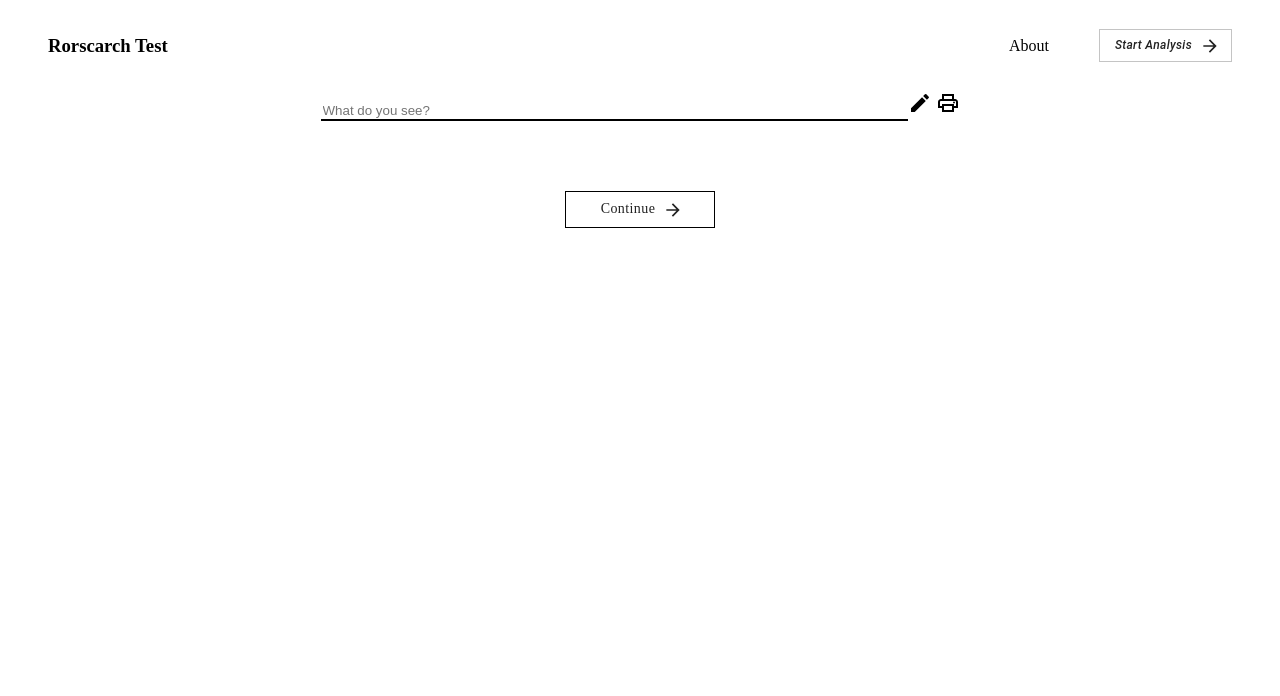
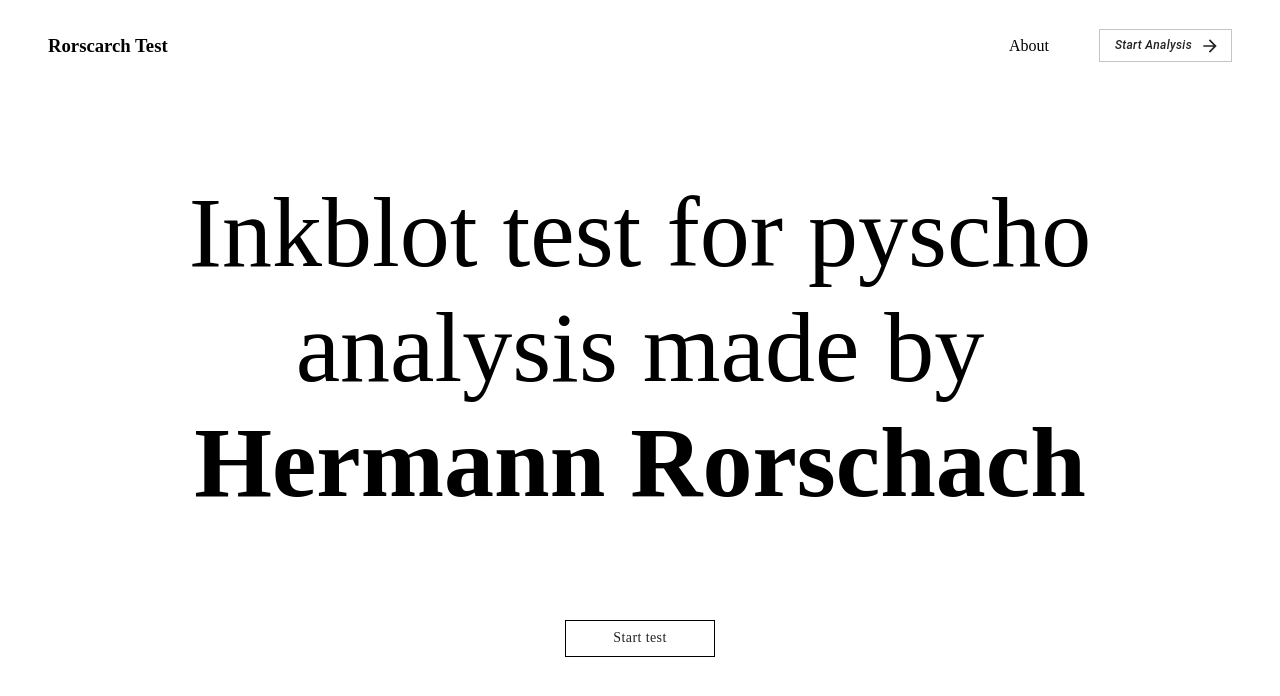
Before and after one commit to Sushant-Shrestha/Inkblot, a React (Create React App) app: page / in a window 1280 px wide. Shown: the top 696 px of the page. Built offline with nearby package versions, Linux system fonts and the light colour scheme.

Commit message:
Base build complete

```diff
--- a/src/App.js
+++ b/src/App.js
@@ -36,15 +36,17 @@ class App extends React.Component {
            <Sex changePage={this.changePage}/>,
            <Age changePage={this.changePage}/>,
            <Career changePage={this.changePage}/>,
-           <Webcam changePage={this.changePage} webcamControl={this.webcamControl}/>
+           <Webcam changePage={this.changePage} webcamControl={this.webcamControl}/>,
+           <Inkblot changePage={this.changePage}/>,
+           <End changePage={this.changePage}/>,
           ]
 
   render() {
     return (
       <div className="App">
         <Header />
-        {/* {this.pages[this.state.pageNum]} */}
-        <Inkblot/>
+        {this.pages[this.state.pageNum]}
+
       </div>
     );
   }
--- a/src/components/Inkblot.js
+++ b/src/components/Inkblot.js
@@ -30,7 +30,7 @@ class Inkblot extends React.Component {
     }
 
     click = () => {
-
+        this.props.changePage(8);
     }
 
     render(){
```
